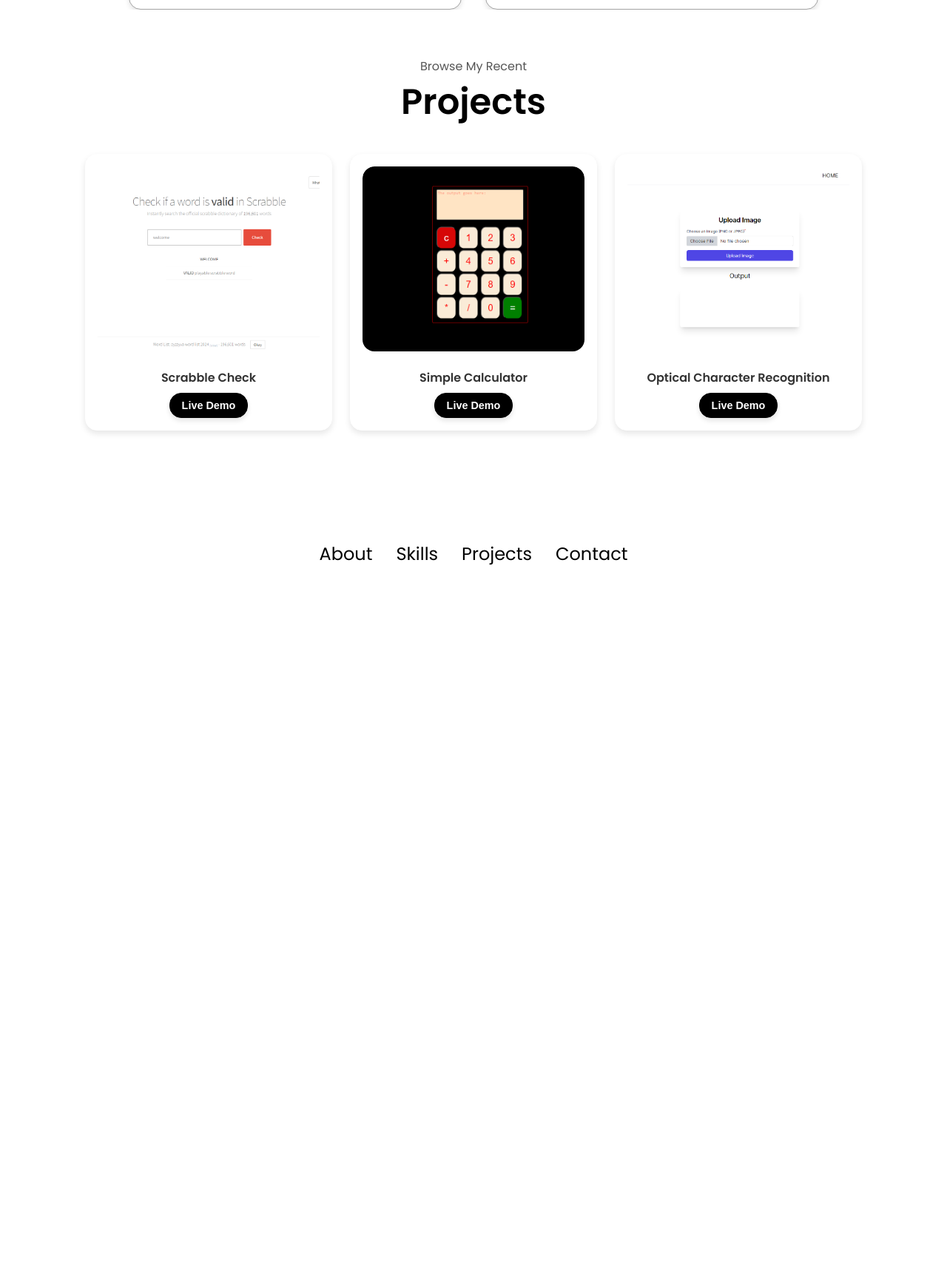
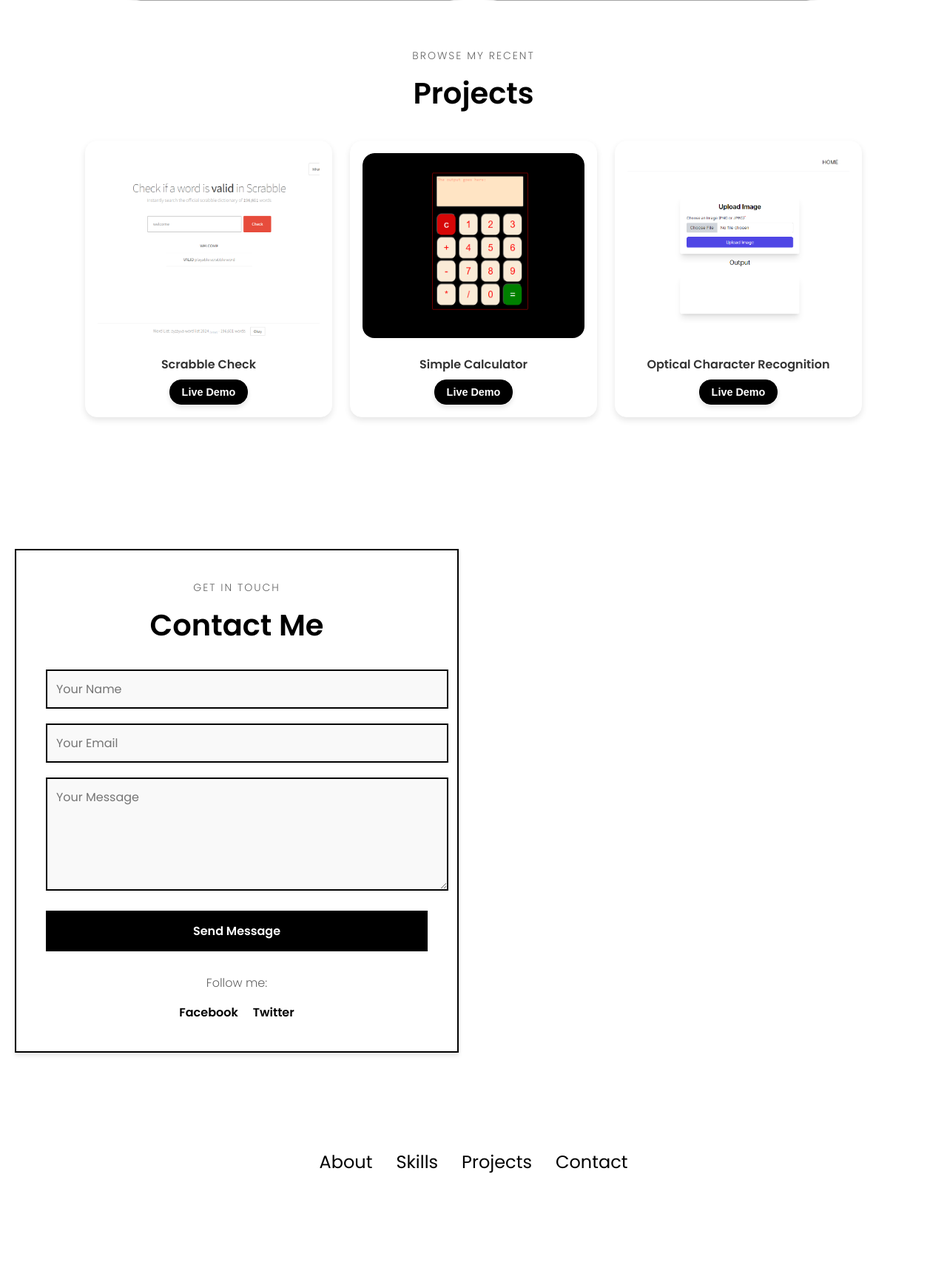
Before and after one commit to nischal-0016/Dynamic-Portfolio, a Django app: page / in a window 1280 px wide. Shown: the part 1779-3489 px from the top of the page at 74% size. Before the commit the page ends 2543 px from the top, so only its background shows below. Run offline with Django 5.2, Linux system fonts and the light colour scheme; data comes from the database, SQL or seed files in the repository; both versions use the stored data as it was after the commit.

Commit message:
contactme

```diff
--- a/dynamicweb/admin.py
+++ b/dynamicweb/admin.py
@@ -1,8 +1,9 @@
 from django.contrib import admin
-from .models import Profile, AboutDetail, AboutMe, Skill,Projects
+from .models import Profile, AboutDetail, AboutMe, Skill,Projects,Contact
 
 admin.site.register(Profile)
 admin.site.register(AboutDetail)
 admin.site.register(AboutMe)
 admin.site.register(Skill)
 admin.site.register(Projects)
+admin.site.register(Contact)
--- a/dynamicweb/models.py
+++ b/dynamicweb/models.py
@@ -57,3 +57,13 @@ class Projects(models.Model):
 
     def __str__(self):
         return self.title
+
+class Contact(models.Model):
+    name = models.CharField(max_length=100)
+    email = models.EmailField()
+    message = models.TextField()
+    facebook_url = models.URLField(max_length=200, blank=True, null=True)
+    twitter_url = models.URLField(max_length=200, blank=True, null=True)
+
+    def __str__(self):
+        return self.name
--- a/dynamicweb/static/style.css
+++ b/dynamicweb/static/style.css
@@ -383,6 +383,143 @@ article p {
   }
 } */
 
+/* Contact Section Styling */
+.contact-container {
+  width: 100%;
+  max-width: 600px;
+  padding: 20px;
+  display: flex;
+  justify-content: center;
+  align-items: center;
+  height: 100vh;
+}
+
+.contact-section {
+  background-color: white;
+  border: 2px solid #000;
+  padding: 40px;
+  box-shadow: 0 4px 6px rgba(0, 0, 0, 0.1);
+  width: 100%;
+}
+
+.section-header {
+  text-align: center;
+  margin-bottom: 30px;
+}
+
+.section__text__p1 {
+  color: #666;
+  text-transform: uppercase;
+  letter-spacing: 2px;
+  font-size: 14px;
+  margin-bottom: 10px;
+  font-weight: 300;
+}
+
+.title {
+  color: #000;
+  font-size: 2.5rem;
+  font-weight: 700;
+}
+
+.contact-form {
+  display: flex;
+  flex-direction: column;
+  gap: 20px;
+}
+
+.form-group {
+  width: 100%;
+}
+
+.form-group input,
+.form-group textarea {
+  width: 100%;
+  padding: 12px;
+  border: 2px solid #000;
+  background-color: #f9f9f9;
+  font-size: 16px;
+  font-family: 'Poppins', sans-serif;
+  transition: background-color 0.3s ease;
+}
+
+.form-group input:focus,
+.form-group textarea:focus {
+  outline: none;
+  background-color: #f0f0f0;
+}
+
+.submit-btn {
+  background-color: #000;
+  color: white;
+  border: none;
+  padding: 15px 30px;
+  font-size: 16px;
+  cursor: pointer;
+  font-family: 'Poppins', sans-serif;
+  font-weight: 600;
+  transition: background-color 0.3s ease;
+}
+
+.submit-btn:hover {
+  background-color: #333;
+}
+
+.social-links {
+  margin-top: 30px;
+  text-align: center;
+}
+
+.social-links p {
+  margin-bottom: 15px;
+  color: #666;
+  font-weight: 300;
+}
+
+.social-links ul {
+  list-style: none;
+  display: flex;
+  justify-content: center;
+  gap: 20px;
+}
+
+.social-links a {
+  color: #000;
+  text-decoration: none;
+  font-weight: 600;
+  position: relative;
+  padding-bottom: 5px;
+  font-family: 'Poppins', sans-serif;
+}
+
+.social-links a::after {
+  content: '';
+  position: absolute;
+  width: 100%;
+  height: 2px;
+  bottom: 0;
+  left: 0;
+  background-color: #000;
+  transform: scaleX(0);
+  transition: transform 0.3s ease;
+}
+
+.social-links a:hover::after {
+  transform: scaleX(1);
+}
+
+.messages {
+  margin-top: 20px;
+  text-align: center;
+}
+
+.messages .success {
+  color: green;
+}
+
+.messages .error {
+  color: red;
+}
 
 
 
--- a/dynamicweb/templates/pages/portfolio.html
+++ b/dynamicweb/templates/pages/portfolio.html
@@ -226,6 +226,49 @@
     </div>
   </section>
 
+  <div class="contact-container">
+    <section id="contact" class="contact-section">
+        <div class="section-header">
+            <p class="section__text__p1">Get In Touch</p>
+            <h1 class="title">Contact Me</h1>
+        </div>
+
+        <form method="post" class="contact-form">
+            {% csrf_token %}
+            <div class="form-group">
+                <input type="text" name="name" placeholder="Your Name" required />
+            </div>
+            <div class="form-group">
+                <input type="email" name="email" placeholder="Your Email" required />
+            </div>
+            <div class="form-group">
+                <textarea name="message" placeholder="Your Message" rows="5" required></textarea>
+            </div>
+            <button type="submit" class="submit-btn">Send Message</button>
+        </form>
+
+        {% if messages %}
+            <div class="messages">
+                {% for message in messages %}
+                    <p class="{{ message.tags }}">{{ message }}</p>
+                {% endfor %}
+            </div>
+        {% endif %}
+
+        <div class="social-links">
+            <p>Follow me:</p>
+            <ul>
+                {% if contact.facebook_url %}
+                    <li><a href="{{ contact.facebook_url }}" target="_blank">Facebook</a></li>
+                {% endif %}
+                {% if contact.twitter_url %}
+                    <li><a href="{{ contact.twitter_url }}" target="_blank">Twitter</a></li>
+                {% endif %}
+            </ul>
+        </div>
+    </section>
+  </div>
+
 
 
   <footer>
--- a/dynamicweb/views.py
+++ b/dynamicweb/views.py
@@ -1,5 +1,6 @@
-from django.shortcuts import render
-from .models import Profile, AboutDetail, AboutMe, Skill, Projects
+from django.shortcuts import render, redirect
+from .models import Profile, AboutDetail, AboutMe, Skill, Projects, Contact
+from django.contrib import messages
 
 def portfolio(request):
     profiles = Profile.objects.first()
@@ -8,6 +9,20 @@ def portfolio(request):
     frontend_skills = Skill.objects.filter(category='frontend')
     backend_skills = Skill.objects.filter(category='backend')
     projects = Projects.objects.all()
+    contact = Contact.objects.last()  # Retrieve the most recent contact instance
+
+    if request.method == 'POST':
+        name = request.POST.get('name')
+        email = request.POST.get('email')
+        message = request.POST.get('message')
+
+        if name and email and message:
+            Contact.objects.create(name=name, email=email, message=message)
+            messages.success(request, 'Your message has been sent successfully!')
+            return redirect('portfolio')
+        else:
+            messages.error(request, 'Please fill in all fields.')
+
     context = {
         'profiles': profiles,
         'about_details': about_details,
@@ -15,6 +30,7 @@ def portfolio(request):
         'frontend_skills': frontend_skills,
         'backend_skills': backend_skills,
         'projects': projects,
+        'contact': contact,
     }
 
     return render(request, 'pages/portfolio.html', context)
```
Also changed, not shown: db.sqlite3, dynamicweb/migrations/0016_contact.py (added).
